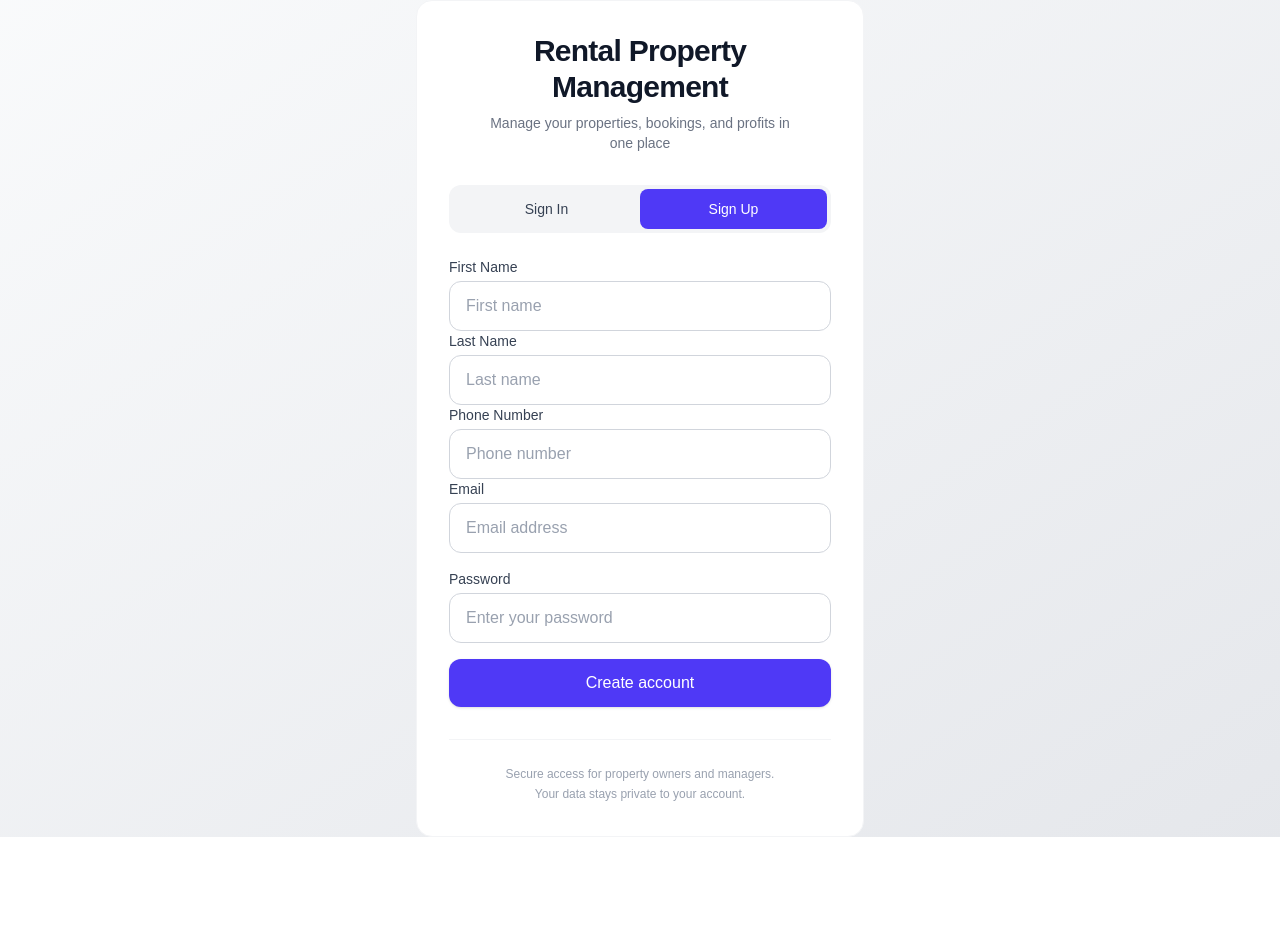
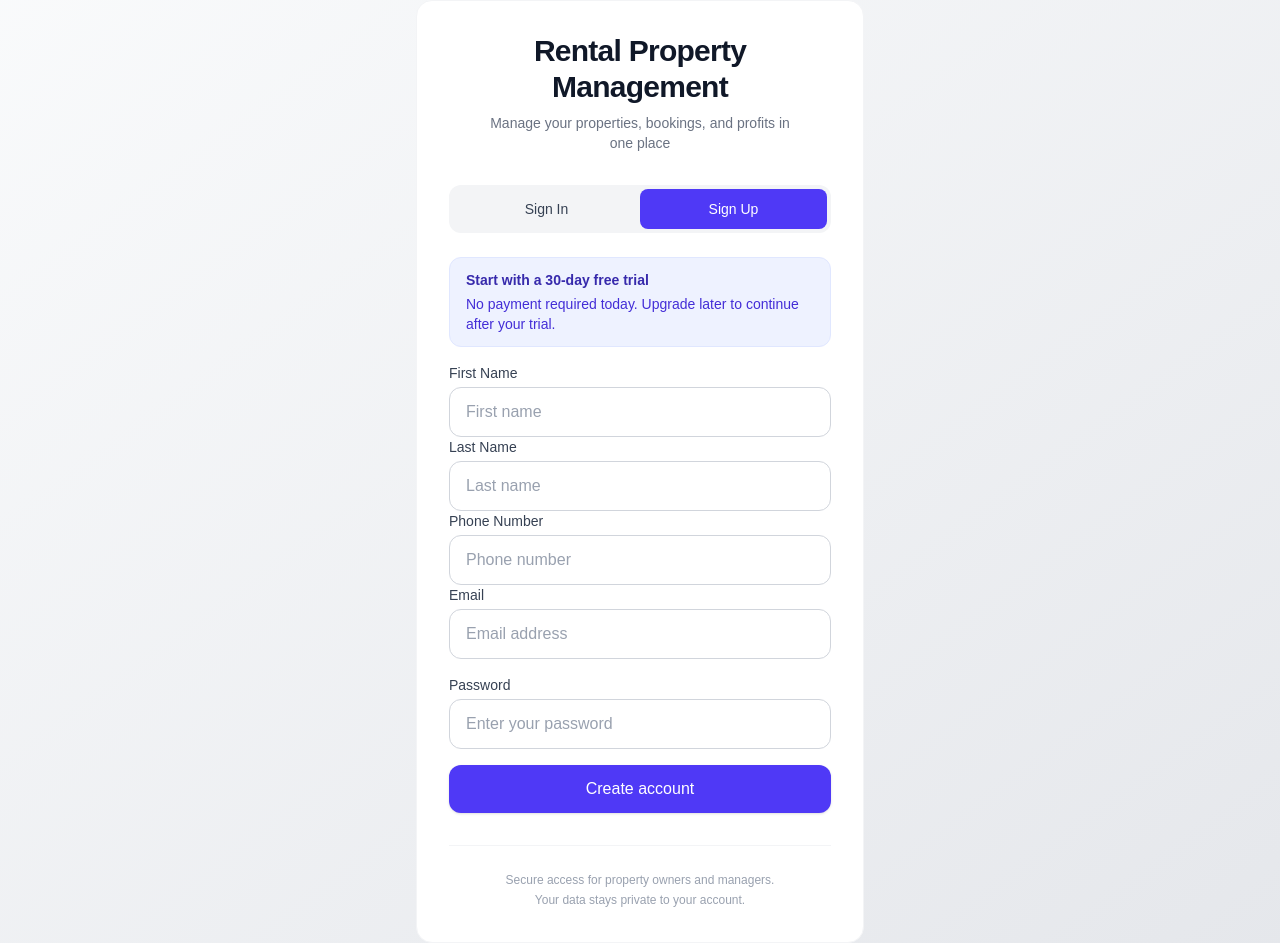
Before and after one commit to restaurantjob714-LT/airbnb-ops-app, a Next.js app: page / in a window 1280 px wide. Both pictures are taken after a click on the button "Sign Up". Before the commit the page ends 837 px from the top, so only its background shows below. Built offline with nearby package versions, Linux system fonts and the light colour scheme.

Commit message:
add Trial Message for Sign up

```diff
--- a/app/page.tsx
+++ b/app/page.tsx
@@ -834,6 +834,28 @@ if (!user) {
     Sign Up
   </button>
 </div>
+
+
+
+
+
+
+
+
+{authMode === "signup" && (
+  <div className="mb-4 rounded-xl border border-indigo-100 bg-indigo-50 px-4 py-3 text-sm text-indigo-800">
+    <p className="font-semibold">Start with a 30-day free trial</p>
+    <p className="mt-1 text-indigo-700">
+      No payment required today. Upgrade later to continue after your trial.
+    </p>
+  </div>
+)}
+
+
+
+
+
+
 
 
 
```
